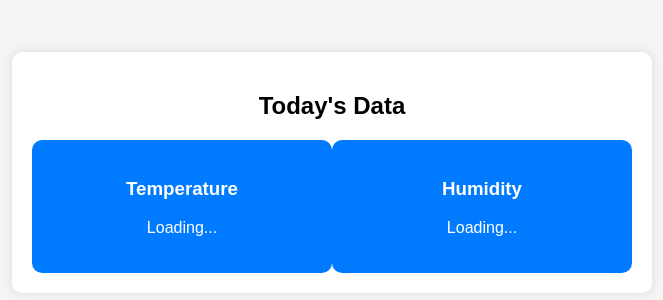
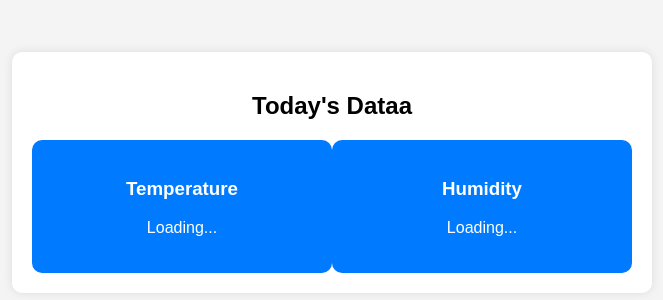
Before and after one commit to loladev9898/web-iot, a Flask app: page / in a window 1280 px wide. Shown: the part 112-412 px from the top of the page, without its empty margins (308-971 px from the left). Run offline with Flask 3, Linux system fonts and the light colour scheme.

Commit message:
Update dashboard.html

```diff
--- a/web/src/templates/dashboard.html
+++ b/web/src/templates/dashboard.html
@@ -19,7 +19,7 @@
 
     <main>
         <section class="dashboard">
-            <h2>Today's Data</h2>
+            <h2>Today's Dataa</h2>
             <div class="cards">
                 <div class="card">
                     <h3>Temperature</h3>
```
